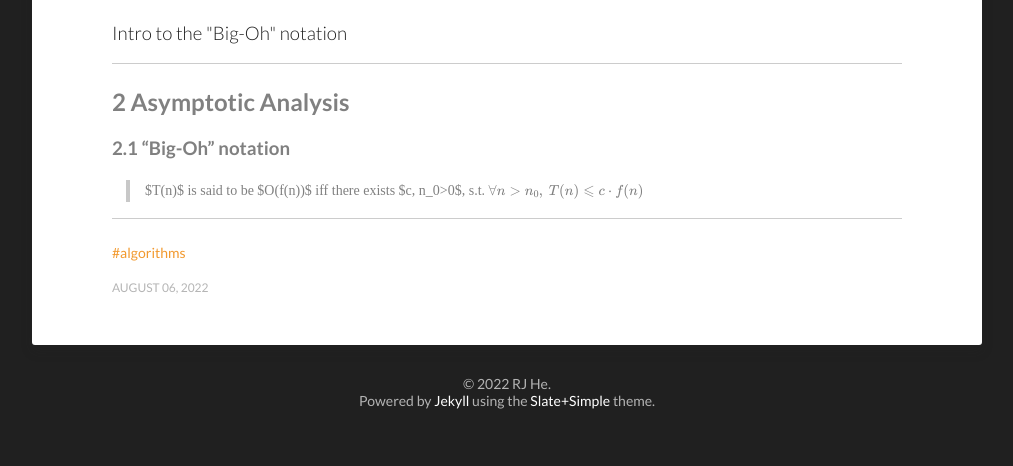
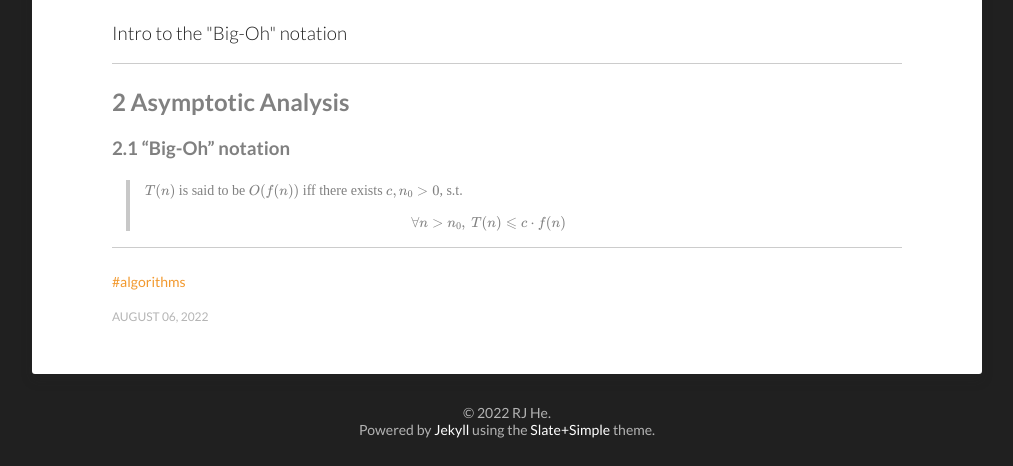
Before and after one commit to hrjtju/hrjtju.github.io, a Jekyll site: the page built from _posts/2022-08-06-2-Asymptotic-Analysis.md, in a window 1280 px wide. Shown: the part 1004-1470 px from the top of the page, without its empty margins (133-1146 px from the left). Built offline with Jekyll 4.4.1, drawn with Linux system fonts in a browser that asks for light colours; formulas are drawn with MathJax 3; before the commit the page ends 1441 px from its top, so only the background shows below that.

```diff
--- a/_posts/2022-08-06-2-Asymptotic-Analysis.md
+++ b/_posts/2022-08-06-2-Asymptotic-Analysis.md
@@ -18,7 +18,9 @@ date-string: AUGUST 06, 2022
 
 
 
-> $T(n)$ is said to be $O(f(n))$ iff there exists $c, n_0>0$, s.t.
+> $$T(n)$$ is said to be $$O(f(n))$$ iff there exists $$c, n_0>0$$, s.t.
+>
+>
 > $$
 > \forall n>n_0, ~T(n) \leqslant c\cdot f(n)
 > $$
```
